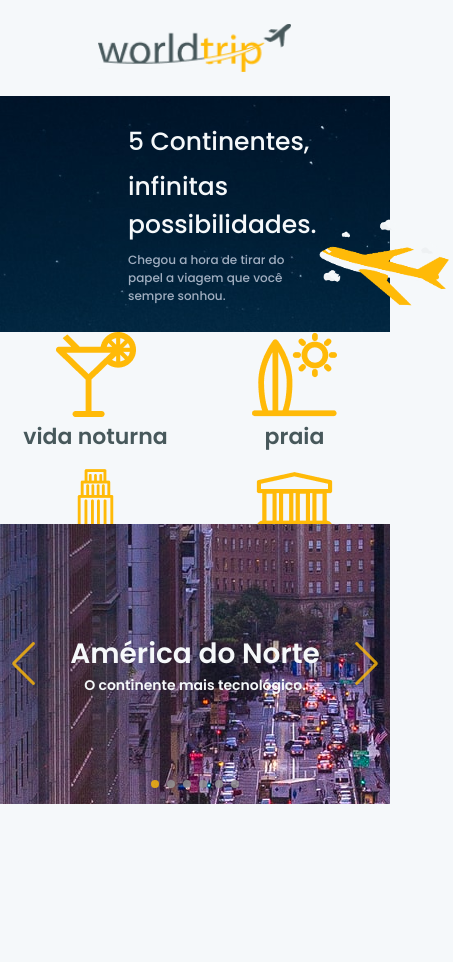
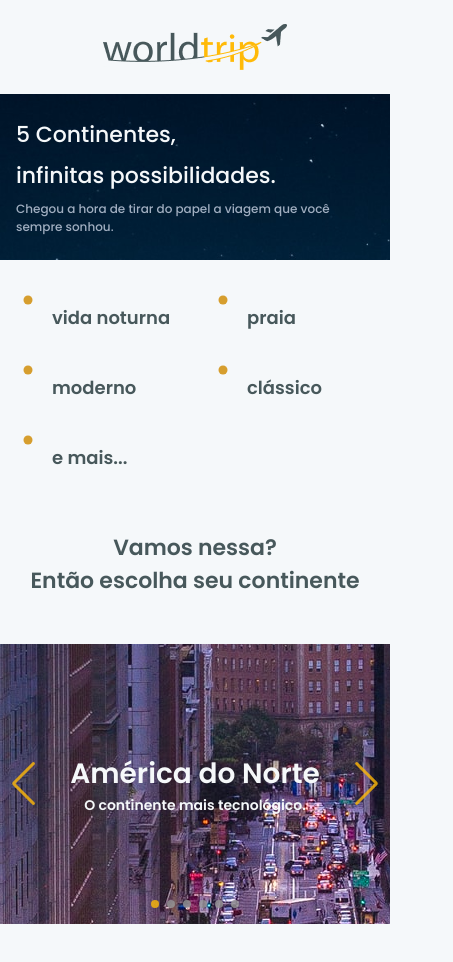
Before and after one commit to wernerjr/ignite-05-world-trip, a Next.js app: page / in a window 390 px wide. Shown: the whole page, 453 px wide, since content can reach past the window. Before the commit the page ends 844 px from the top, so only its background shows below. Built offline with nearby package versions, Linux system fonts and the light colour scheme.

Commit message:
responsive setup

```diff
--- a/src/components/banner.tsx
+++ b/src/components/banner.tsx
@@ -1,6 +1,12 @@
-import { Flex, Stack, Text, Image } from '@chakra-ui/react';
+import { Flex, Stack, Text, Image, useBreakpointValue } from '@chakra-ui/react';
 
 export default function Banner(){
+
+  const isMobile = useBreakpointValue({
+    base: true,
+    lg: false,
+  });
+
   return (
     <Flex
       backgroundImage="url('/images/bannerBackground.png')"
@@ -8,20 +14,21 @@ export default function Banner(){
       width="100%"
       align="center"
       justify="space-between"
-      px="32"
+      px={["4", "32"]}
+      py="6"
     >
       <Stack>
-        <Text fontWeight={500} fontSize={25} color="gray.50" maxWidth="80" >
+        <Text fontWeight={500} fontSize={[22, 25]} color="gray.50" maxWidth="80" >
           5 Continentes,
         </Text>
-        <Text fontWeight={500} fontSize={25} color="gray.50" maxWidth="80" >
+        <Text fontWeight={500} fontSize={[22, 25]} color="gray.50" maxWidth="80" >
           infinitas possibilidades.
         </Text>
         <Text fontWeight={500} fontSize={12} color="gray.400" maxWidth="80" >
           Chegou a hora de tirar do papel a viagem que você sempre sonhou.
         </Text>
       </Stack>
-      <Image src="/images/airplane.png" transform="rotate(3deg)" mt="24"/>
+      {!isMobile && <Image src="/images/airplane.png" transform="rotate(3deg)" mt="24"/>}
     </Flex>
   )
 }
--- a/src/components/gridIcon.tsx
+++ b/src/components/gridIcon.tsx
@@ -1,4 +1,5 @@
-import { Flex, Image, Text } from "@chakra-ui/react";
+import { Flex, Icon, Image, Text, useBreakpointValue } from "@chakra-ui/react";
+import { BsDot } from 'react-icons/bs';
 
 interface GridIconProps{
   image: string;
@@ -7,14 +8,21 @@ interface GridIconProps{
 
 
 export default function GridIcon({ image, children }: GridIconProps){
+
+  const isMobile = useBreakpointValue({
+    base: true,
+    lg: false,
+  });
+
   return(
     <Flex
     direction="column"
-    align="center"
+    align={[null, "center"]}
     justify="center"
   >
-    <Image src={image} alt={children} />
-    <Text fontWeight={600} fontSize={22} lineHeight="10">
+    {!isMobile && <Image src={image} alt={children} />}
+    <Text fontWeight={600} fontSize={[18, 22]} lineHeight="10">
+      {isMobile && <Icon as={BsDot} color="yellow.500" fontSize={48} />}
       {children}
     </Text>
   </Flex>
--- a/src/components/header.tsx
+++ b/src/components/header.tsx
@@ -11,7 +11,7 @@ export default function Header(){
       align="center"
       justify="center"
     >
-      <Image src='/images/logo.png' h="12" />
+      <Image src='/images/logo.png' />
     </Flex>
   )
 }
--- a/src/pages/index.tsx
+++ b/src/pages/index.tsx
@@ -1,4 +1,4 @@
-import { Flex, SimpleGrid } from "@chakra-ui/react";
+import { Flex, SimpleGrid, Text, useBreakpointValue } from "@chakra-ui/react";
 import { Swiper, SwiperSlide } from 'swiper/react';
 import SwiperCore,
 { Navigation,
@@ -59,12 +59,18 @@ const continents = [
 
 
 export default function Home() {
+
+  const isMobile = useBreakpointValue({
+    base: true,
+    lg: false,
+  });
+
   return (
     <Flex
       h="100vh"
       w="100vw"
       direction="column"
-      justify="center"
+      justify="flex-start"
       maxWidth="1440"
       mx="auto"
     >
@@ -75,6 +81,8 @@ export default function Home() {
         gap="2"
         minChildWidth="170px"
         align="flex-start"
+        px="1"
+        my="4"
       >
         <GridIcon image="/images/cocktail.png">vida noturna</GridIcon>
         <GridIcon image="/images/beach.png">praia</GridIcon>
@@ -83,7 +91,19 @@ export default function Home() {
         <GridIcon image="/images/more.png">e mais...</GridIcon>
       </SimpleGrid>
       <Flex
-        flex="1"
+        direction="column"
+        align="center"
+        justify="center"
+        minHeight="40"
+      >
+        <Text fontWeight={600} fontSize={[22, 28]} color="gray.700" >
+          Vamos nessa?
+        </Text>
+        <Text fontWeight={600} fontSize={[22, 28]} textAlign="center" color="gray.700" >
+          Então escolha seu continente
+        </Text>
+      </Flex>
+      <Flex
         minHeight="80"
         paddingBottom="10"
       >
```
